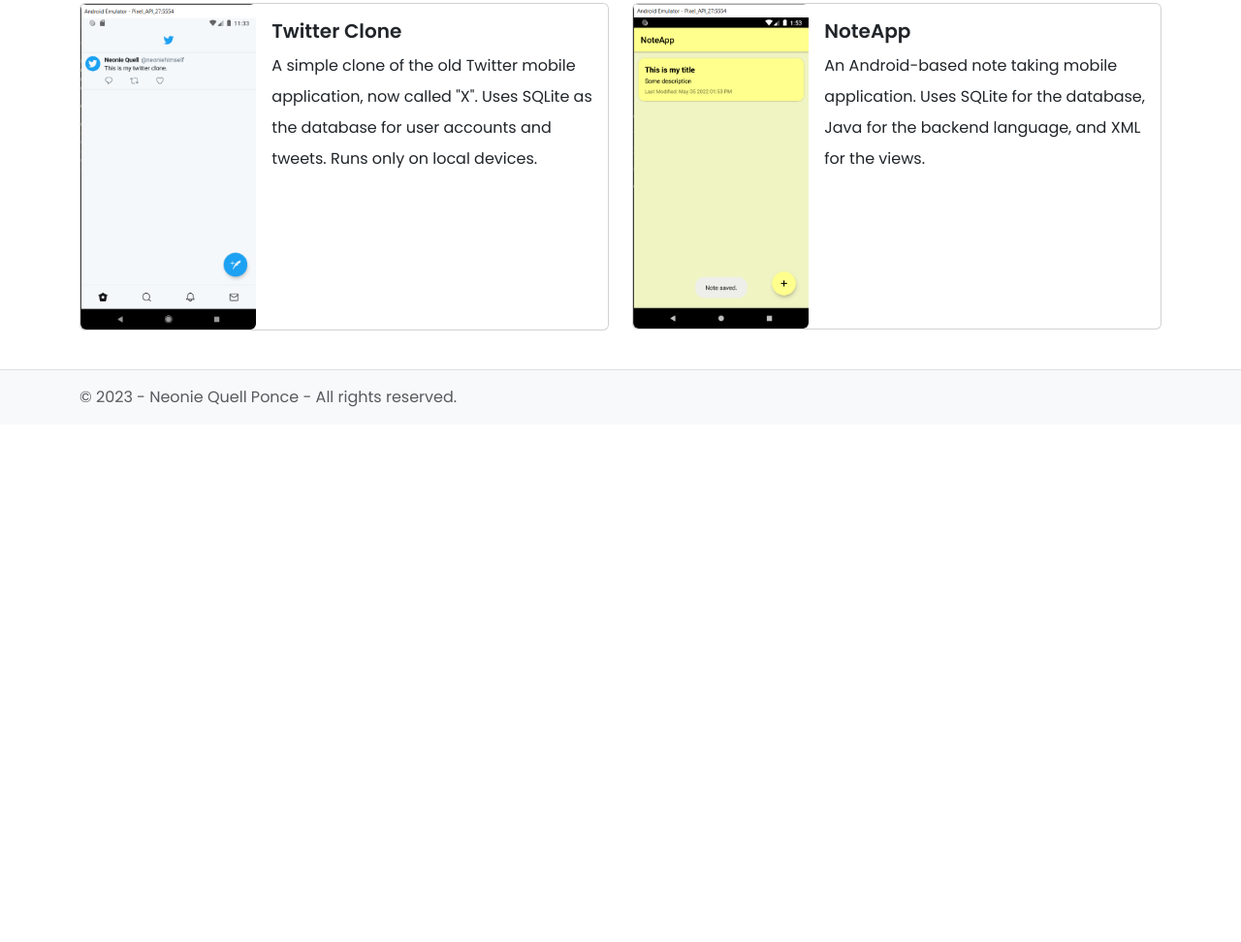
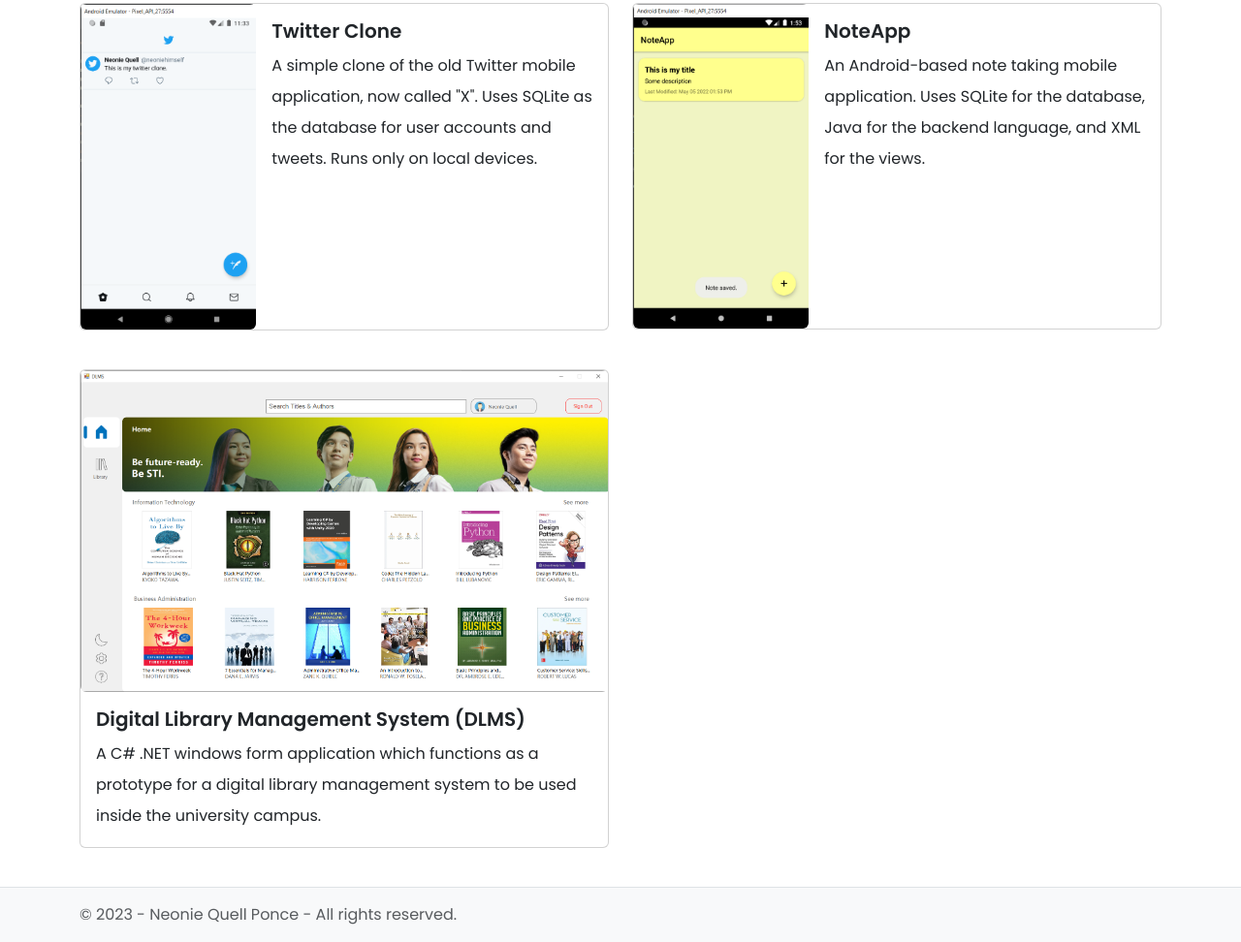
Before and after one commit to NeonieQuell/Web-Portfolio, a website: page assets/pages/projects.html in a window 1280 px wide. Shown: the part 596-1568 px from the top of the page at 97% size. Before the commit the page ends 1034 px from the top, so only its background shows below. Drawn offline with Linux system fonts and the light colour scheme.

Commit message:
Added DLMS for Projects Section

```diff
--- a/assets/pages/projects.html
+++ b/assets/pages/projects.html
@@ -197,6 +197,24 @@
                         </div>
                     </div>
                 </div>
+                <div class="col">
+                    <div class="card mb-3">
+                        <div class="row g-0 d-flex justify-content-center">
+                            <div class="col-11 col-sm-12">
+                                <img src="../images/projects/dlms/home-page.png" class="card-img-top rounded" alt="dlms.png">
+                            </div>
+                            <div class="col-12">
+                                <div class="card-body">
+                                    <h5 class="card-title fw-semi-bold">Digital Library Management System (DLMS)</h5>
+                                    <p class="card-text lh-lg">
+                                        A C# .NET windows form application which functions as a prototype for
+                                        a digital library management system to be used inside the university campus.
+                                    </p>
+                                </div>
+                            </div>
+                        </div>
+                    </div>
+                </div>
             </div>
         </div>
     </main>
```
